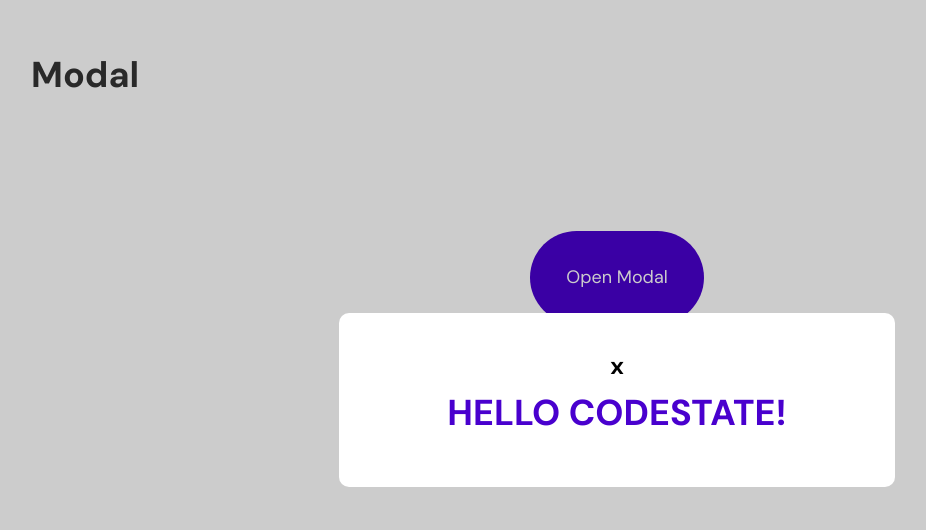
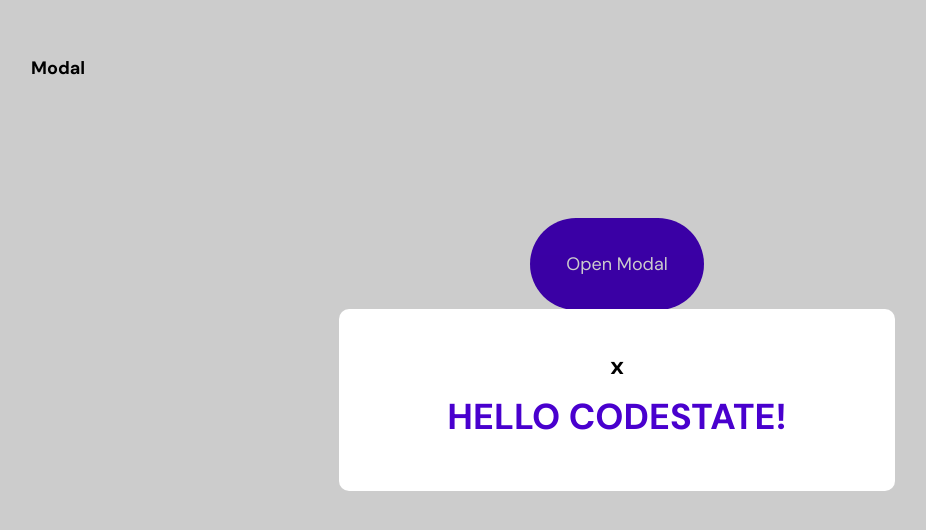
Before and after one commit to joyjs/wanted_pre_onboarding, a React (Create React App) app: page / in a window 1280 px wide. Both pictures are taken after a click on the button "Open Modal". Shown: the top 530 px of the page, without its empty margins (23-949 px from the left). Built offline with nearby package versions, Linux system fonts and the light colour scheme.

Commit message:
🎨 Replaced font-size to text-style mixins

```diff
--- a/src/styles/components/_modal-button.scss
+++ b/src/styles/components/_modal-button.scss
@@ -6,7 +6,7 @@
   background-color: $purple;
 
   &-title {
-    font-size: 36px;
+    @include text-style(title, $black);
     padding: $component-title-padding;
   }
 
--- a/src/styles/components/_modal.scss
+++ b/src/styles/components/_modal.scss
@@ -14,7 +14,7 @@
     background-color: $white;
 
     .close-btn {
-      font-size: 24px;
+      @include text-style(24, $black);
       font-weight: 700;
       padding: 12px;
     }
```
